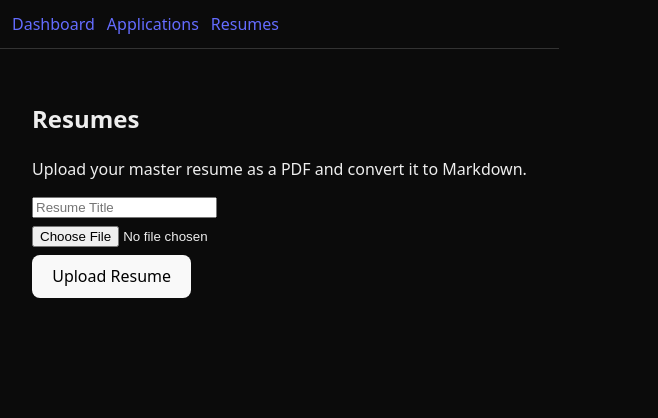
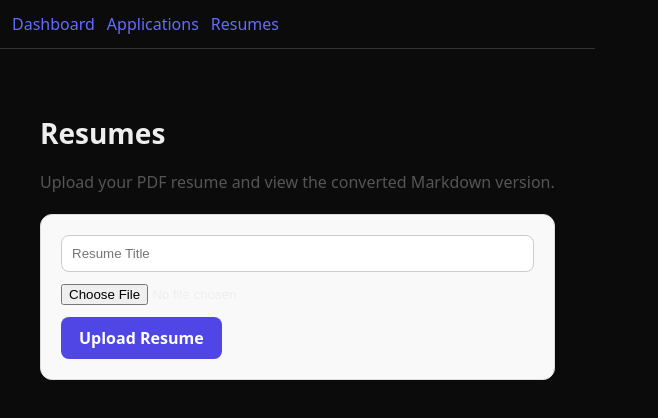
Before and after one commit to matthew-fischer/401-hackathon, a React (Vite) app in the folder frontend/: page /resumes in a window 1280 px wide. Shown: the top 418 px of the page, without its empty margins (0-658 px from the left). Built offline with nearby package versions, Linux system fonts and the light colour scheme.

Commit message:
UI update

```diff
--- a/frontend/src/pages/Resumes.jsx
+++ b/frontend/src/pages/Resumes.jsx
@@ -43,46 +43,83 @@ export default function Resumes() {
   };
 
   return (
-    <div style={{ padding: 16 }}>
-      <h2>Resumes</h2>
-      <p>Upload your master resume as a PDF and convert it to Markdown.</p>
+    <div style={{ padding: "24px", maxWidth: "900px", margin: "0 auto" }}>
+      <h2 style={{ fontSize: "28px", marginBottom: "16px" }}>Resumes</h2>
+      <p style={{ marginBottom: "20px", color: "#555" }}>
+        Upload your PDF resume and view the converted Markdown version.
+      </p>
 
+      <div
+        style={{
+          background: "#f9f9f9",
+          padding: "20px",
+          borderRadius: "12px",
+          border: "1px solid #ddd",
+          marginBottom: "24px",
+        }}
+      >
         <input
           type="text"
           placeholder="Resume Title"
           value={title}
           onChange={(e) => setTitle(e.target.value)}
-        style={{ display: "block", marginBottom: 8 }}
+          style={{
+            display: "block",
+            marginBottom: "12px",
+            padding: "10px",
+            width: "100%",
+            borderRadius: "8px",
+            border: "1px solid #ccc",
+          }}
         />
 
         <input
           type="file"
           accept="application/pdf"
           onChange={handleFileChange}
-        style={{ display: "block", marginBottom: 8 }}
+          style={{ display: "block", marginBottom: "12px" }}
         />
 
-      <button onClick={handleUpload}>Upload Resume</button>
+        <button
+          onClick={handleUpload}
+          style={{
+            background: "#4f46e5",
+            color: "#fff",
+            padding: "10px 18px",
+            border: "none",
+            borderRadius: "8px",
+            cursor: "pointer",
+            fontWeight: "bold",
+          }}
+        >
+          Upload Resume
+        </button>
+      </div>
 
       {markdown && (
-        <div style={{ marginTop: 24 }}>
-          <h3>Converted Resume (Rendered)</h3>
   <div
     style={{
       background: "#fff",
-              padding: 16,
+      padding: "24px",
       border: "1px solid #ddd",
-              borderRadius: 8,
-              maxWidth: 800,
+      borderRadius: "12px",
+      boxShadow: "0 4px 10px rgba(0,0,0,0.05)",
+      maxHeight: "500px",   // 👈 fixed height
+      overflowY: "auto",    // 👈 scroll inside
+    }}
+  >
+    <h3 style={{ fontSize: "22px", marginBottom: "16px" }}>
+      Converted Resume
+    </h3>
+    <div
+      style={{
+        lineHeight: "1.6",
+        fontSize: "16px",
+        color: "#333",
       }}
     >
       <ReactMarkdown>{markdown}</ReactMarkdown>
     </div>
-
-          <h3 style={{ marginTop: 24 }}>Raw Markdown</h3>
-          <pre style={{ background: "#f4f4f4", color:"black", padding: 12, borderRadius: 4 }}>
-            {markdown}
-          </pre>
   </div>
 )}
     </div>
```
Lines whose indentation alone changed are shown as unchanged.
